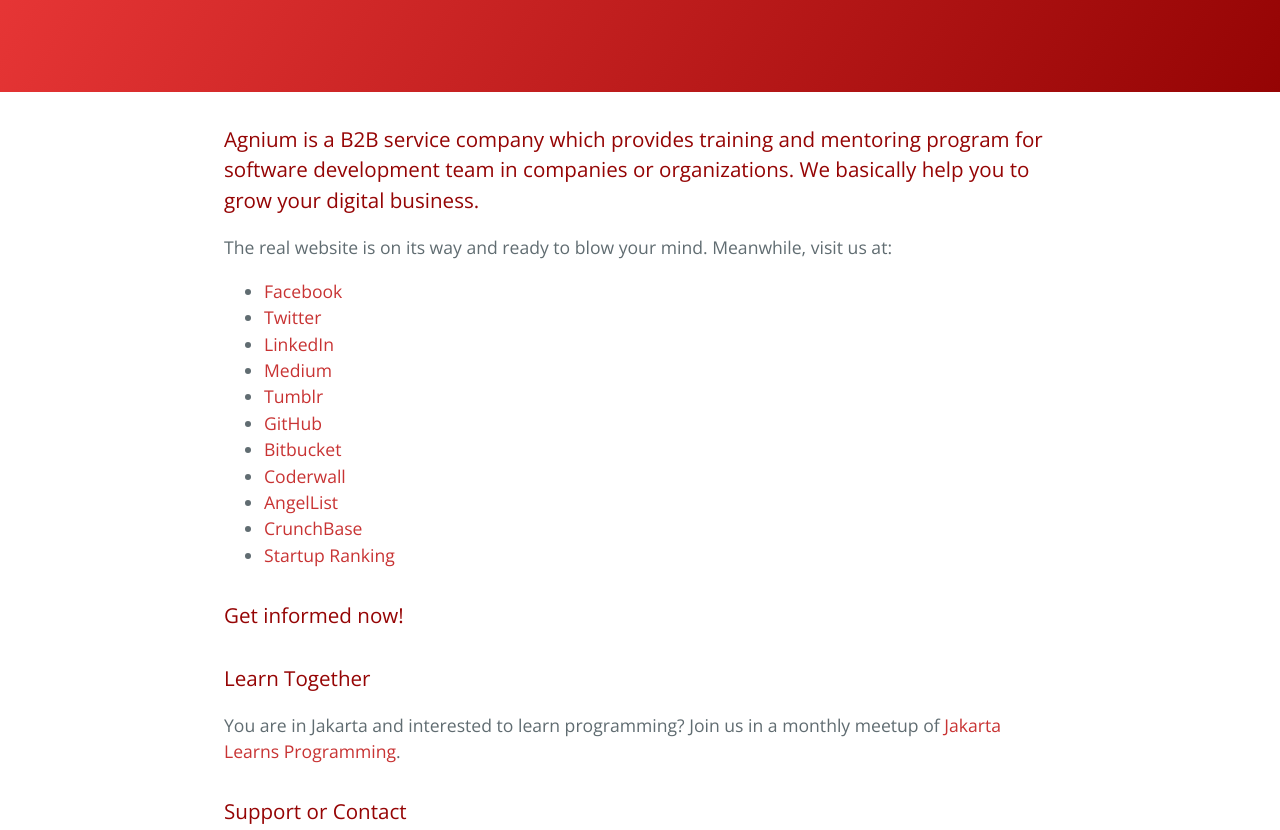
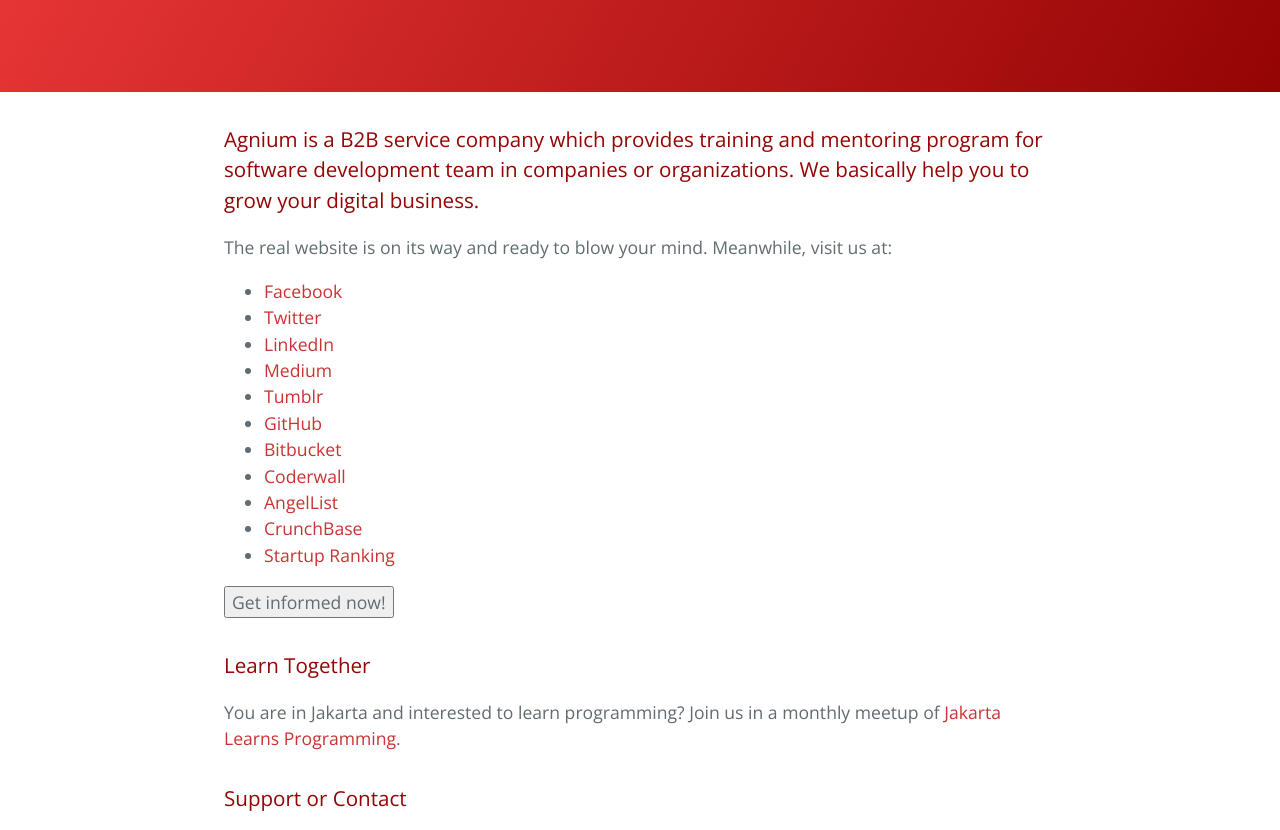
Before and after one commit to agnium/agnium.github.io, a plain HTML site: page index.html in a window 1280 px wide. Shown: the part 225-1055 px from the top of the page. Drawn offline with nearby package versions, Linux system fonts and the light colour scheme; a script that the page names is missing.

Commit message:
Update index.html

```diff
--- a/index.html
+++ b/index.html
@@ -35,7 +35,7 @@
 <li><a href="http://startupranking.com/agnium">Startup Ranking</a></li>
 </ul>
 
-<h3 id="btn">Get informed now!<script type="text/javascript" src="//s3.amazonaws.com/downloads.mailchimp.com/js/signup-forms/popup/embed.js" data-dojo-config="usePlainJson: true, isDebug: false"></script><script type="text/javascript">require(["mojo/signup-forms/Loader"], function(L) { L.start({"baseUrl":"mc.us11.list-manage.com","uuid":"c2c204919bce7a6707dafa634","lid":"3a38c604e5"}) })</script></h3>
+<button id="btn">Get informed now!<script type="text/javascript" src="//s3.amazonaws.com/downloads.mailchimp.com/js/signup-forms/popup/embed.js" data-dojo-config="usePlainJson: true, isDebug: false"></script><script type="text/javascript">require(["mojo/signup-forms/Loader"], function(L) { L.start({"baseUrl":"mc.us11.list-manage.com","uuid":"c2c204919bce7a6707dafa634","lid":"3a38c604e5"}) })</script></button>
 
 <h3>
 <a id="learn-together" class="anchor" href="#learn-together" aria-hidden="true"><span class="octicon octicon-link"></span></a>Learn Together</h3>
```
